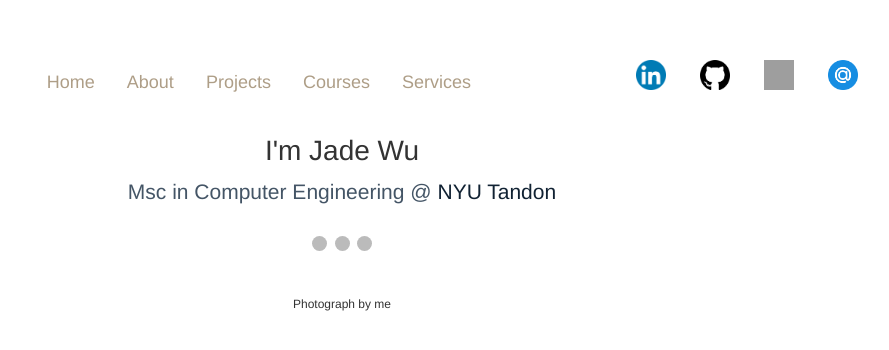
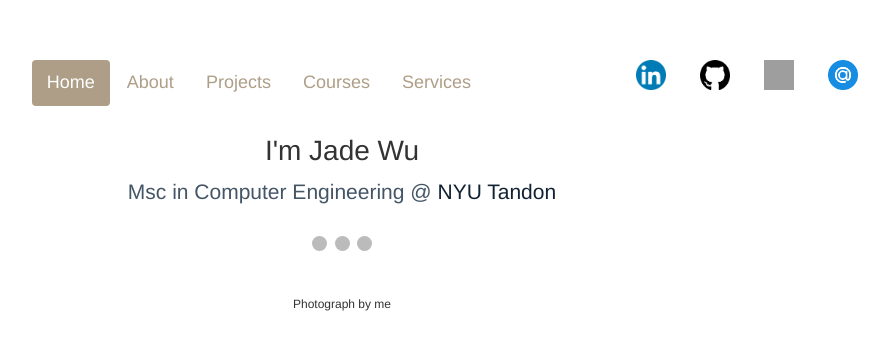
Before and after one commit to jadewu/jadewu.github.io, a Jekyll site: the page built from index.html, in a window 1280 px wide. Shown: the top 350 px of the page, without its empty margins (322-1211 px from the left). Built offline with Jekyll 4.4.1, drawn with Linux system fonts in a browser that asks for light colours; grey boxes are pictures that could not be loaded.

Commit message:
Update navpills.html

```diff
--- a/_includes/navpills.html
+++ b/_includes/navpills.html
@@ -1,5 +1,5 @@
 <ul class="nav nav-pills center-pills" >
-  <li><a href="/index.html" {% if page.url == "/index.html" %}style="color: white; background-color: #ae9e87;"{% endif %}>Home</a></li>
+  <li><a href="/index.html" {% if page.url == "/" %}style="color: white; background-color: #ae9e87;"{% endif %}>Home</a></li>
   <li><a href="/about.html" {% if page.url == "/about.html" %}style="color: white; background-color: #ae9e87;"{% endif %}>About</a></li>
   <li><a href="#">Projects</a></li>
   <li><a href="#">Courses</a></li>
```
